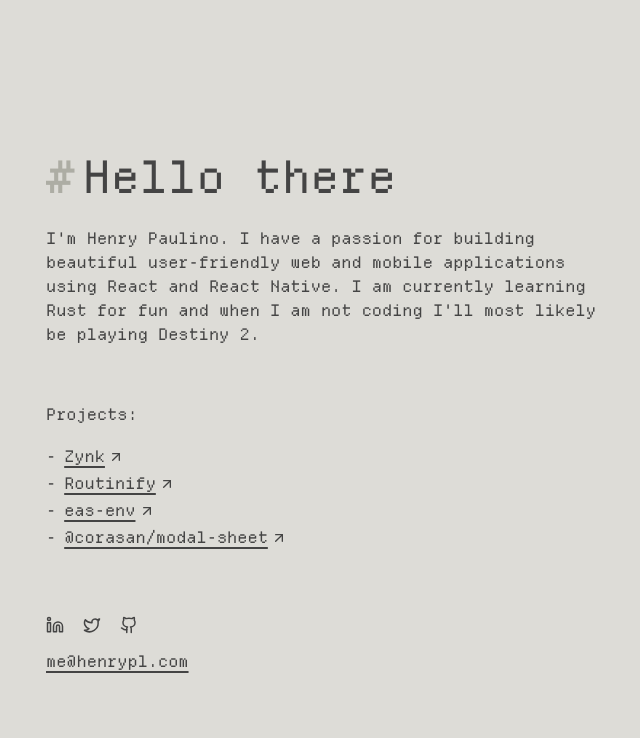
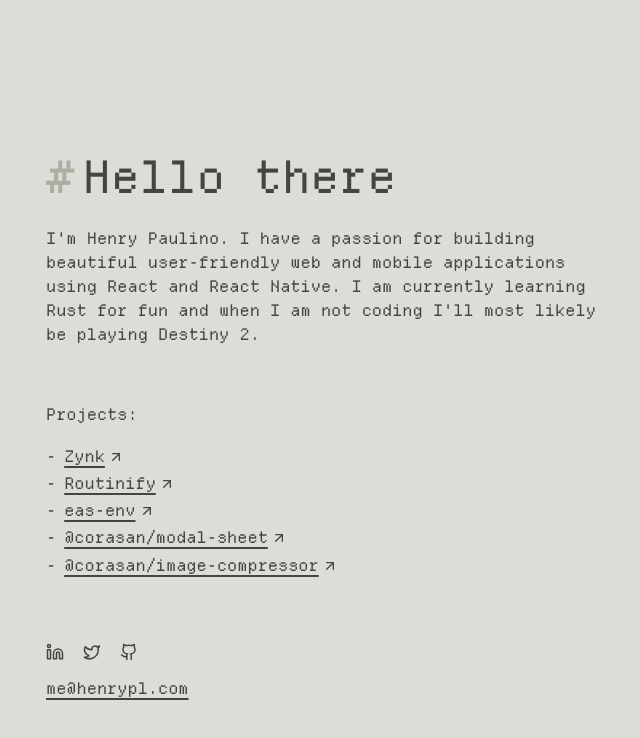
Before and after one commit to corasan/henrypl.com, a Next.js app: page / in a window 1280 px wide. Shown: the top 738 px of the page, without its empty margins (306-946 px from the left). Built offline with nearby package versions, Linux system fonts and the light colour scheme.

Commit message:
adds link to @corasan/image-compressor

```diff
--- a/src/app/content.mdx
+++ b/src/app/content.mdx
@@ -15,6 +15,7 @@ I am currently learning Rust for fun and when I am not coding I'll most likely b
 - <ProjectLink href="https://apps.apple.com/gb/app/routinify-app/id6478823954?uo=2">Routinify</ProjectLink>
 - <ProjectLink href="https://github.com/corasan/eas-env">eas-env</ProjectLink>
 - <ProjectLink href="https://github.com/corasan/react-native-modal-sheet">@corasan/modal-sheet</ProjectLink>
+- <ProjectLink href="https://github.com/corasan/nitro-image-compressor">@corasan/image-compressor</ProjectLink>
 
 
 <div className="flex flex-row gap-4 mt-12">
```
